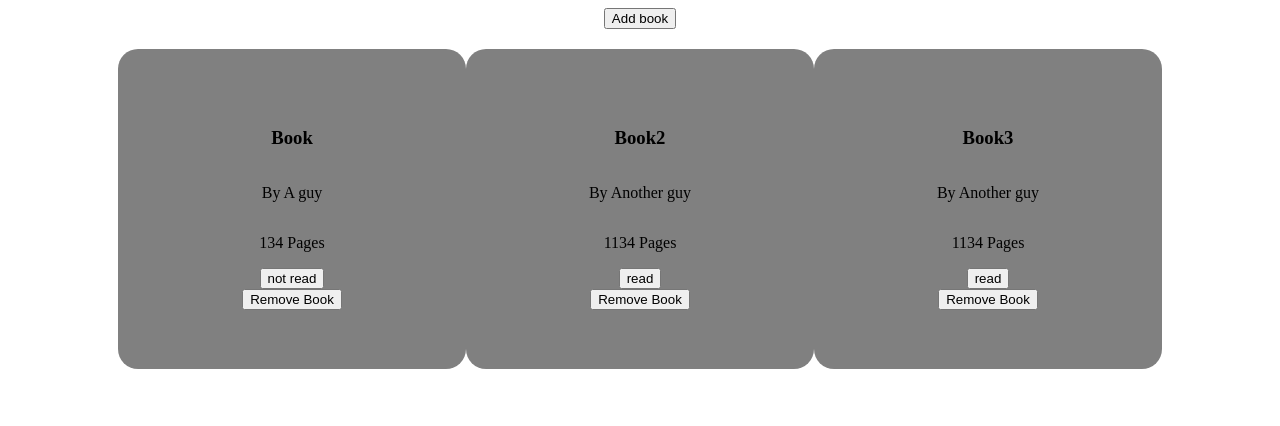
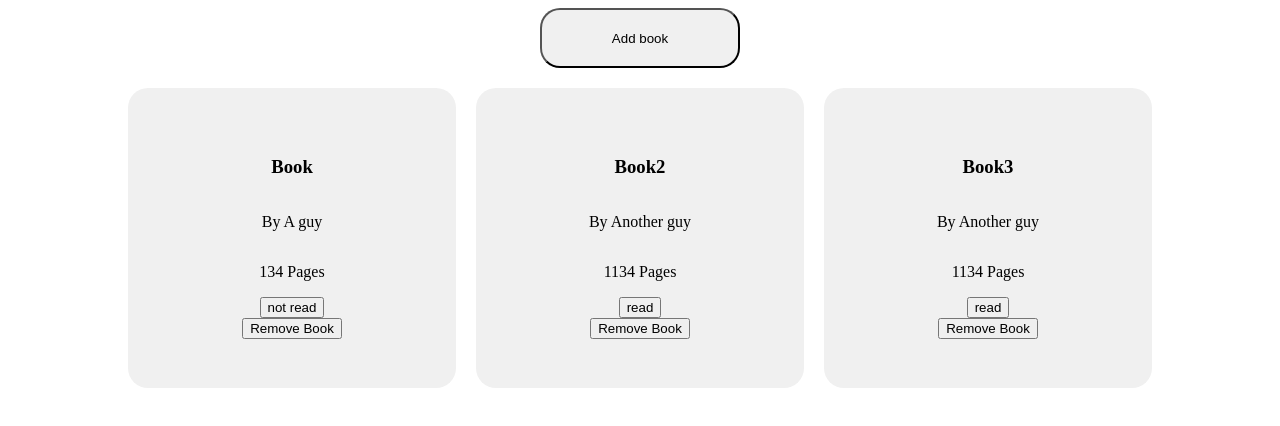
Before and after one commit to Cameran-Luton/TOP-Library, a plain HTML site: page index.html in a window 1280 px wide. Drawn offline with Linux system fonts and the light colour scheme.

Commit message:
refactor: Improve grid layout and styles for content section(messing with co-pilot

```diff
--- a/style.css
+++ b/style.css
@@ -1,32 +1,42 @@
+/* Styles for the content section */
 .content {
+    display: grid;
     margin-top: 20px;
     width: 80vw;
     justify-items: center;
-  display: grid;
+
     grid-template-columns: 1fr 1fr 1fr;
     gap: 20px;
+    grid-auto-rows: 300px;
 }
+
+/* Styles for the main section */
 .main-section {
     display: flex;
     justify-content: center;
 }
+
+/* Styles for the header section */
 .header {
     display: flex;
     justify-content: center;
 }
 
+/* Styles for the card element */
 .card {
+    box-sizing: border-box;
     display: flex;
     flex-direction: column;
     justify-content: center;
     align-items: center;
     border-radius: 20px;
     padding: 10px;
-  width: min(400px, 100%);
-  height: 300px;
-  background-color: gray;
+    width: 100%; /* Modify this line */
+    height: 100%;
+    background-color: #f0f0f0;
 }
 
+/* Styles for the pop-up element */
 .pop-up {
     position: absolute;
     left: 50%;
@@ -36,26 +46,40 @@
     height: 50%;
 }
 
+/* Styles for the backdrop of the dialog element */
 dialog::backdrop {
     backdrop-filter: blur(10px);
 }
 
+/* Styles for the header section of the pop-up element */
 .pop-up-header {
     display: flex;
     flex-direction: row;
 }
+
+/* Styles for the paragraphs inside the pop-up header */
 .pop-up-header p {
     flex: 1;
 }
+
+/* Styles for the buttons inside the pop-up header */
 .pop-up-header button {
     width: 30px;
     height: 30px;
     border-radius: 50px;
 }
 
+/* Styles for the form element */
 .form {
     margin: 20px;
     display: grid;
     grid-template-columns: 1fr 1fr;
     gap: 20px;
 }
+
+.add-button {
+    border-radius: 20px;
+    background-color: #f0f0f0;
+    width: 200px;
+    height: 60px;
+}
```
Also changed, not shown: index.html (+3 -1 lines), library.js (+20 -1 lines). Lines whose indentation alone changed are shown as unchanged.
